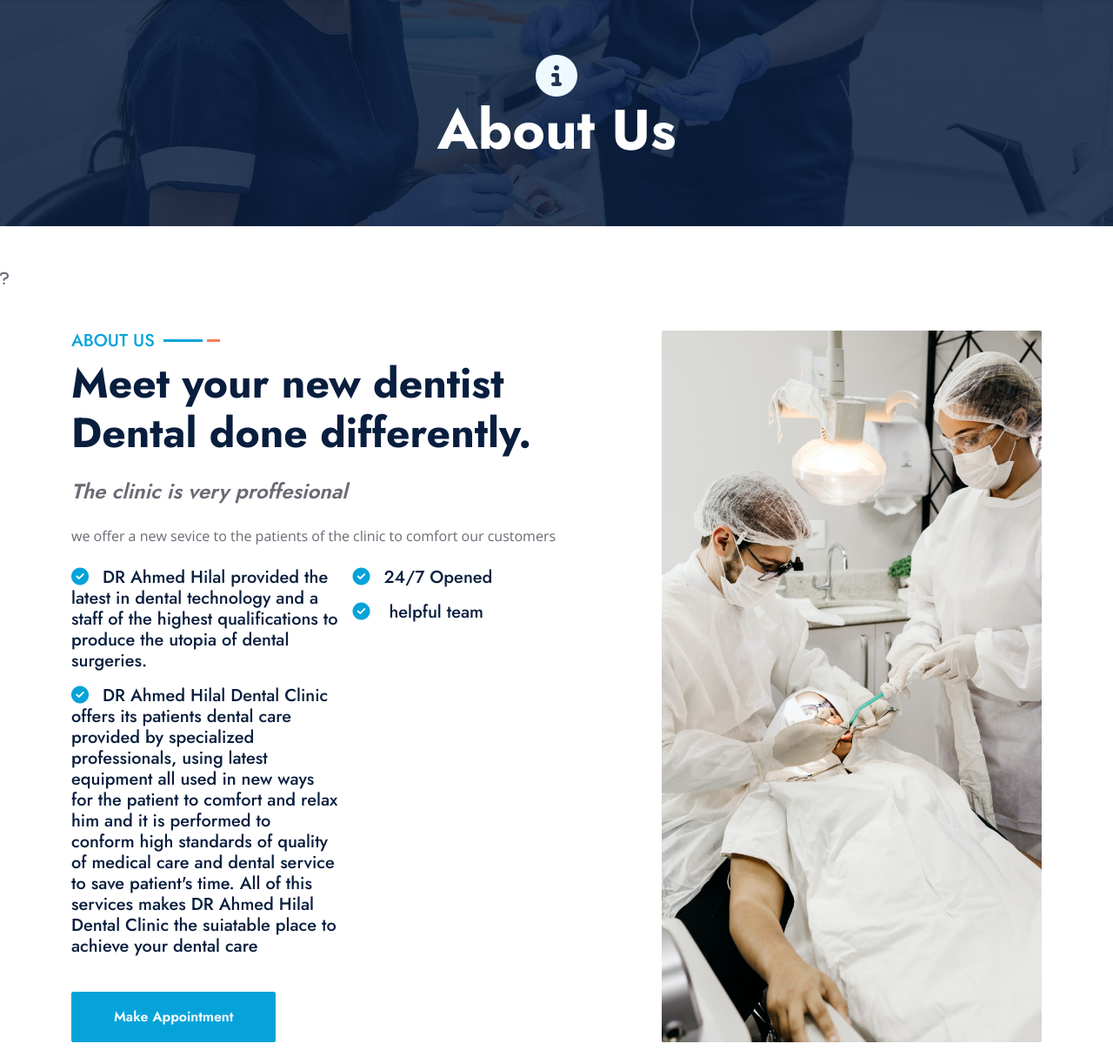
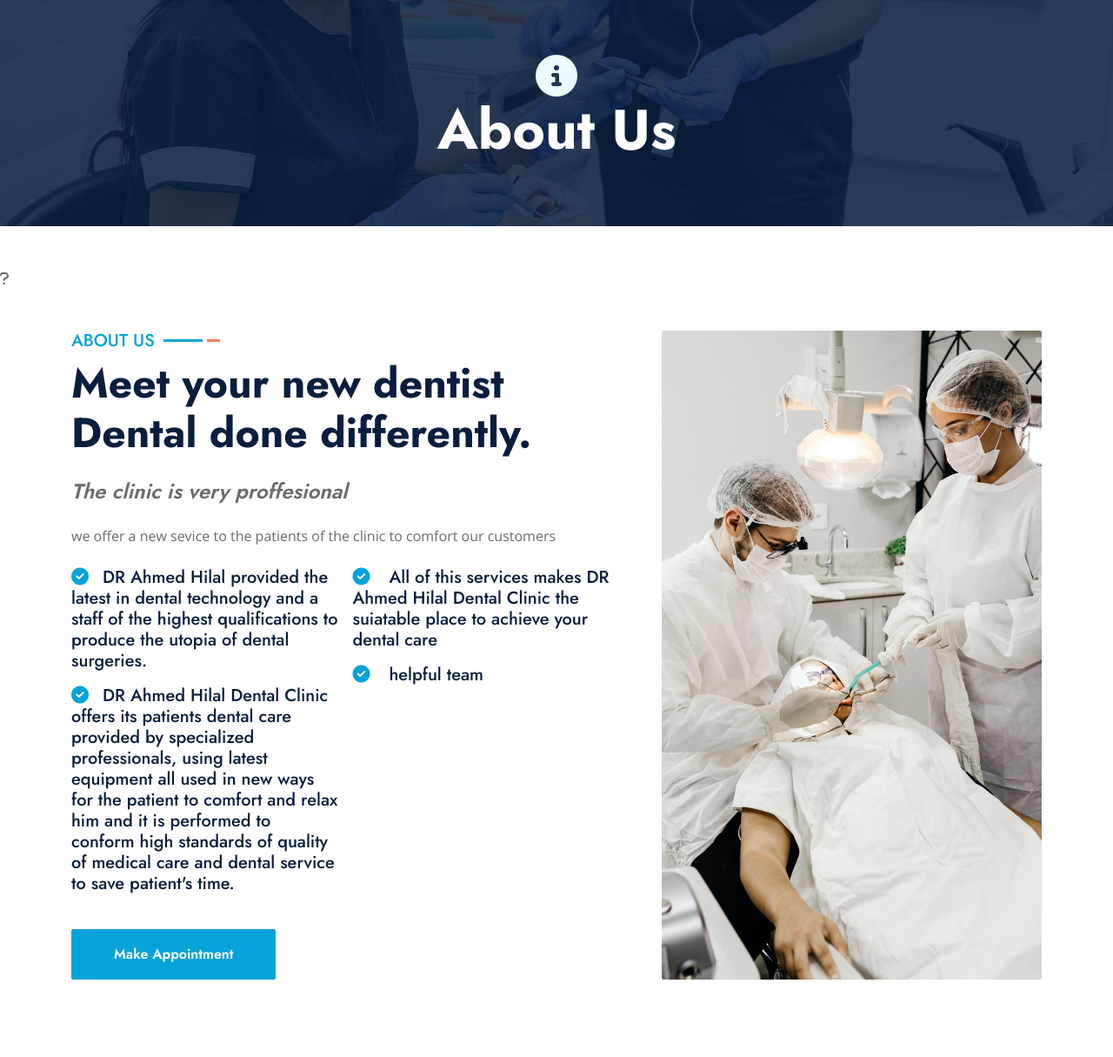
Before and after one commit to walidwalid23/DentalClinic, a PHP site: page /aboutus.php in a window 1280 px wide. Shown: the part 165-1380 px from the top of the page at 87% size. Run offline with PHP 8.4, Linux system fonts and the light colour scheme; some libraries are stand-ins or nearby versions.

Commit message:
updatingg the  infformation

```diff
--- a/pages/aboutus.php
+++ b/pages/aboutus.php
@@ -93,10 +93,10 @@
 the highest qualifications to produce the utopia of dental surgeries.</h5>
                             <h5 class="mb-3"><i class="fa fa-check-circle text-primary me-3"></i>DR Ahmed Hilal Dental Clinic offers its patients dental care provided by
 specialized professionals, using latest equipment all used in new ways for the patient to comfort and relax him and it is performed to conform high standards of quality of
-medical care and dental service to save patient's time. All of this services makes DR Ahmed Hilal Dental Clinic the suiatable place to achieve your dental care</h5>
+medical care and dental service to save patient's time.</h5>
                         </div>
                         <div class="col-sm-6 wow zoomIn" data-wow-delay="0.6s">
-                            <h5 class="mb-3"><i class="fa fa-check-circle text-primary me-3"></i>24/7 Opened</h5>
+                            <h5 class="mb-3"><i class="fa fa-check-circle text-primary me-3"></i> All of this services makes DR Ahmed Hilal Dental Clinic the suiatable place to achieve your dental care</h5>
                             <h5 class="mb-3"><i class="fa fa-check-circle text-primary me-3"></i> helpful team </h5>
                         </div>
                     </div>
```
